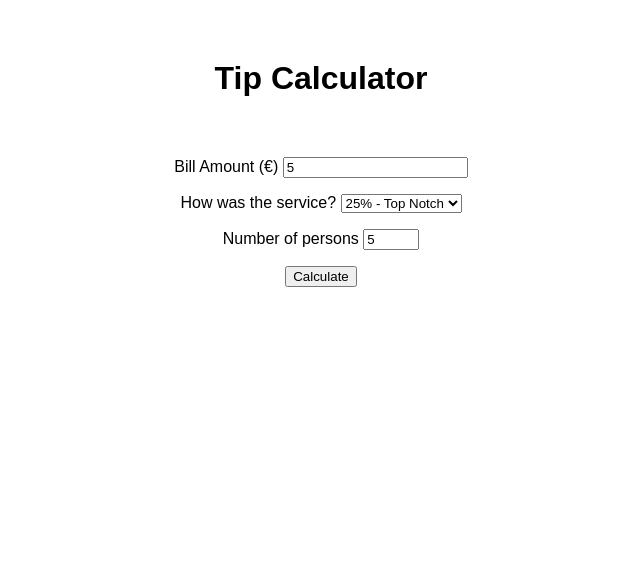
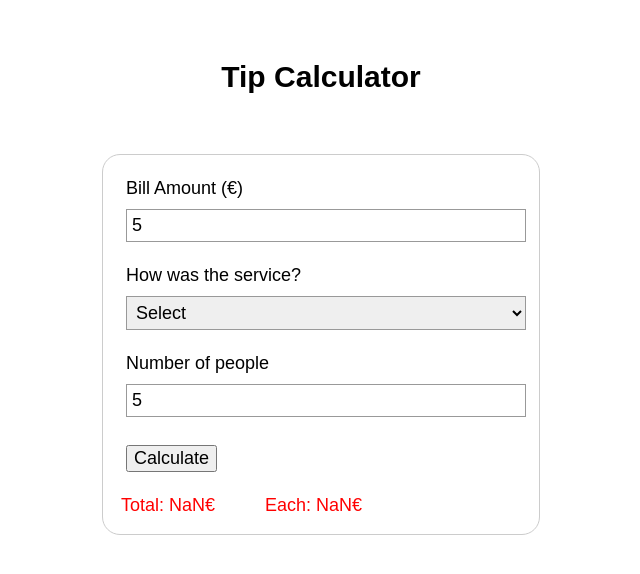
Before and after one commit to PetkovicJan/JavascriptProjects, a plain HTML site: page tip_calculator/index.html in a window 1280 px wide. Both pictures are taken after typing "5", "5" into the empty fields and a click on the button "Calculate". Shown: the whole page, without its empty margins (319-959 px from the left). Drawn offline with Linux system fonts and the light colour scheme.

Commit message:
Added logic and improved structure and styling.

```diff
--- a/tip_calculator/css/style.css
+++ b/tip_calculator/css/style.css
@@ -1,13 +1,82 @@
 
-body {
+body, button {
 	font-family: 'Oxygen', sans-serif;
+	font-size: 18px;
 }
 
 h1 {
 	margin: 60px;
 	text-align: center;
+	font-size: 30px;
 }
 
-.container {
-	text-align: center;
+form {
+  /* Center the form on the page */
+  margin: 0 auto;
+  width: 400px;
+  /* Form outline */
+  padding: 1em;
+  border: 1px solid #ccc;
+  border-radius: 1em;
 }
+
+ul {
+  list-style: none;
+  padding: 0;
+  margin: 0;
+}
+
+form li + li {
+  margin-top: 1em;
+}
+
+label {
+  /* Uniform size & alignment */
+  display: block;
+  width: 200px;
+  text-align: left;
+}
+
+label, input, select, option, button {
+	margin: 5px;
+}
+
+input,
+textarea, select, option {
+  /* Add padding so that text is not touching the bounding box. */
+  padding: 5px;
+
+  /* To make sure that all text fields have the same font settings
+     By default, textareas have a monospace font */
+  font: 1em sans-serif;
+
+  /* Uniform text field size */
+  width: 400px;
+  box-sizing: border-box;
+
+  /* Match form field borders */
+  border: 1px solid #999;
+}
+
+input:focus,
+textarea:focus {
+  /* Additional highlight for focused elements */
+  border-color: #000;
+}
+
+textarea {
+  /* Align multiline text fields with their labels */
+  vertical-align: top;
+
+  /* Provide space to type some text */
+  height: 5em;
+}
+
+.button {
+  /* Align buttons with the text fields */
+  padding-left: 90px; /* same size as the label elements */
+}
+
+#tipDisplay {
+	color: red;
+}
--- a/tip_calculator/index.html
+++ b/tip_calculator/index.html
@@ -11,39 +11,46 @@
 </head>
 
 <body>
-
-	<h1>Tip Calculator</h1>
-
 	<div class="container">
 
-		<p>
-			<label for="bill">Bill Amount (€)</label>
-			<input type="number" name="bill" min="0">
-		</p>
+		<h1>Tip Calculator</h1>
 
-		<p>
-			<label for="service">How was the service?</label>
-			<select name="service">
-				<option value="0.25">25% - Top Notch</option>
-				<option value="0.20">20% - Excellent</option>
-				<option value="0.15">15% - Good</option>
-				<option value="0.10">10% - Bad</option>
-				<option value="0.05">5% - Worst</option>
-			</select>
-		</p>
+		<form class="form">
+			<ul>
+				<li>
+					<label for="bill">Bill Amount (€)</label>
+					<input id="bill" type="number" name="bill" min="0" placeholder="Amount to be payed">
+				</li>
 
-		<p>
-			<label for="persons">Number of persons</label>
-			<input type="number" name="persons" min="1" max="12">
-		</p>
+				<li>
+					<label for="service">How was the service?</label>
+					<select id="service" name="service">
+						<option selected disabled hidden> Select </option>
+						<option value="0.25">Top Notch (25%)</option>
+						<option value="0.20">Excellent (20%)</option>
+						<option value="0.15">Good (15%)</option>
+						<option value="0.10">Bad (10%)</option>
+						<option value="0.05">Worst (5%)</option>
+					</select>
+				</li>
 
-		<p>
-			<button id="calculateButton">Calculate</button>
-		</p>
+				<li>
+					<label for="people">Number of people</label>
+					<input id="people" type="number" name="people" min="1" max="12" placeholder="Number of people sharing the bill">
+				</li>
 
-		<p id="tipDisplay"></p>
+				<li>
+					<button type="button" id="calculateButton">Calculate</button>
+				</li>
+
+				<li>
+					<span id="tipDisplay"></p>
+				</li>
+
+			</ul>
+		</form>
 	</div>
 
-  <script src="js/script.js"></script>
+    <script src="js/script.js"></script>
 </body>
 </html>
--- a/tip_calculator/js/script.js
+++ b/tip_calculator/js/script.js
@@ -4,6 +4,24 @@
 // Define all the logic after the content has been loaded.
 document.addEventListener("DOMContentLoaded", function(event){
 
+	const billInput = document.getElementById("bill");
+	const serviceInput = document.getElementById("service");
+	const peopleInput = document.getElementById("people");
+	const tipOutput = document.getElementById("tipDisplay");
+
+	document.getElementById("calculateButton").addEventListener("click", function () {
+
+		const billAmount = billInput.value;
+		const servicePercent = serviceInput.value;
+		const numPeople = peopleInput.value;
+
+		const totalTip = billAmount * servicePercent;
+		const eachTip = totalTip / numPeople;
+
+		const spaces = "\u00A0".repeat(10);
+		const outputString = "Total: " + totalTip + "€" + spaces + "Each: " + eachTip + "€";
+		tipOutput.innerHTML = outputString;
+	});
 });
 
 })(window);
```
